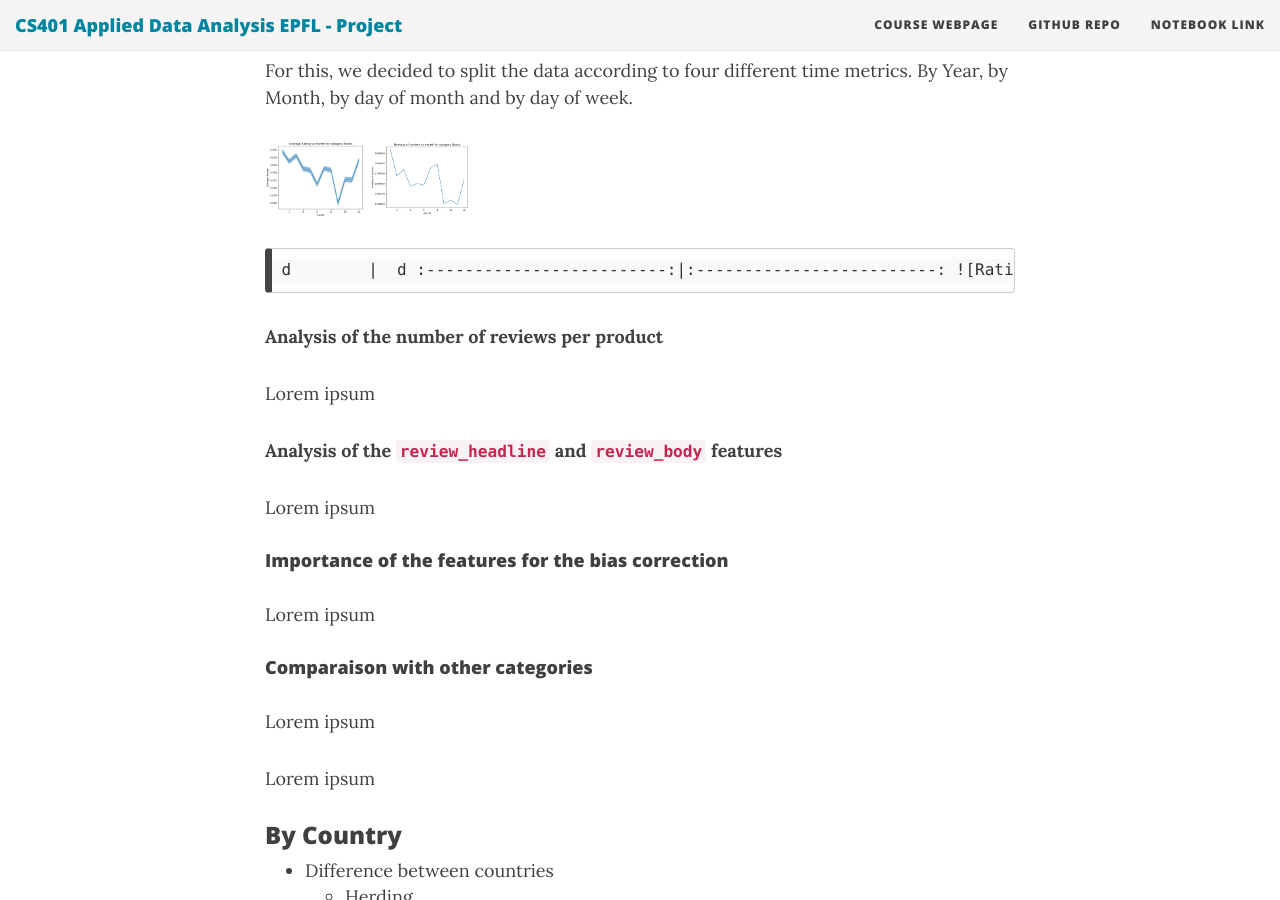
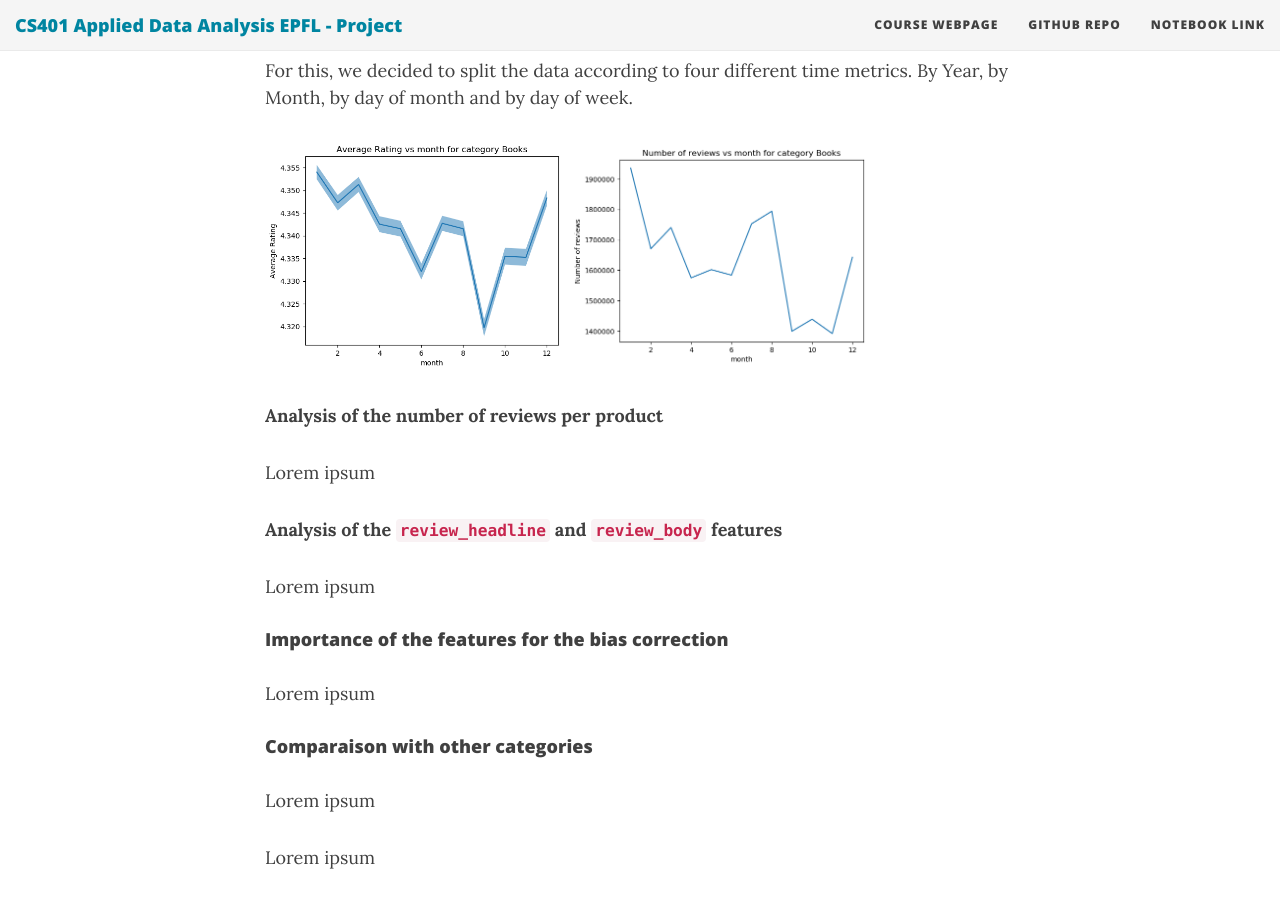
Before and after one commit to ada-lyn/ada-lyn.github.io, a Jekyll site: the page built from index.md, in a window 1280 px wide and 900 px high, scrolled down 8842 px. Built offline with Jekyll 4.4.1, drawn with Linux system fonts in a browser that asks for light colours; nearby versions of some CDN libraries.

Commit message:
Increased size

```diff
--- a/index.md
+++ b/index.md
@@ -112,15 +112,10 @@ Hence the graphs of most of the categories look similar but the categories with
 For this, we decided to split the data according to four different time metrics. By Year, by Month, by day of month and by day of week.
 
 <p float="left">
-  <img src="/img/products/rating_by_month_evolution_Books.png" width="100" />
-  <img src="/img/products/number_by_month_evolution_Books.png" width="100" />
+  <img src="/img/products/rating_by_month_evolution_Books.png" width="40%" />
+  <img src="/img/products/number_by_month_evolution_Books.png" width="40%" />
 </p>
 
-
-
-    d        |  d
-:-------------------------:|:-------------------------:
-![Rating by month](/img/products/rating_by_month_evolution_Books.png)  |  ![Rating by month](/img/products/number_by_month_evolution_Books.png)
 
 **Analysis of the number of reviews per product**
 
```
